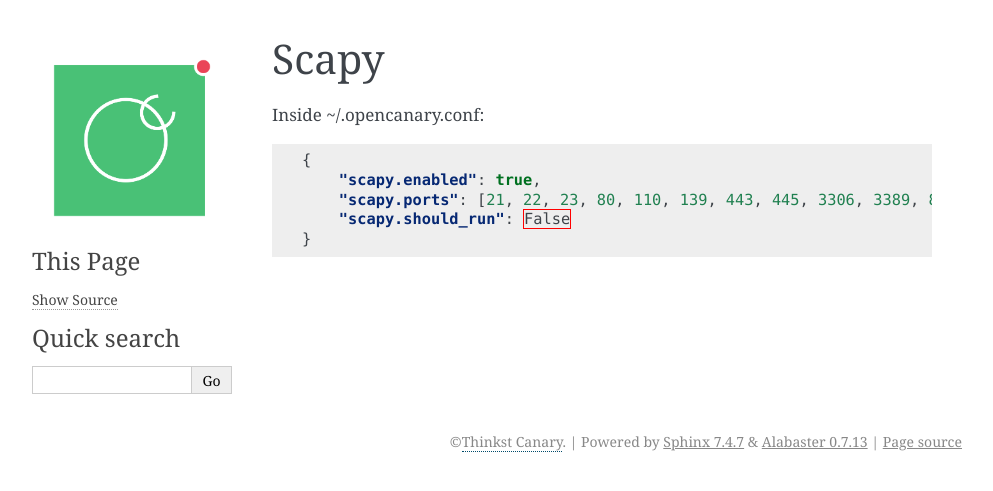
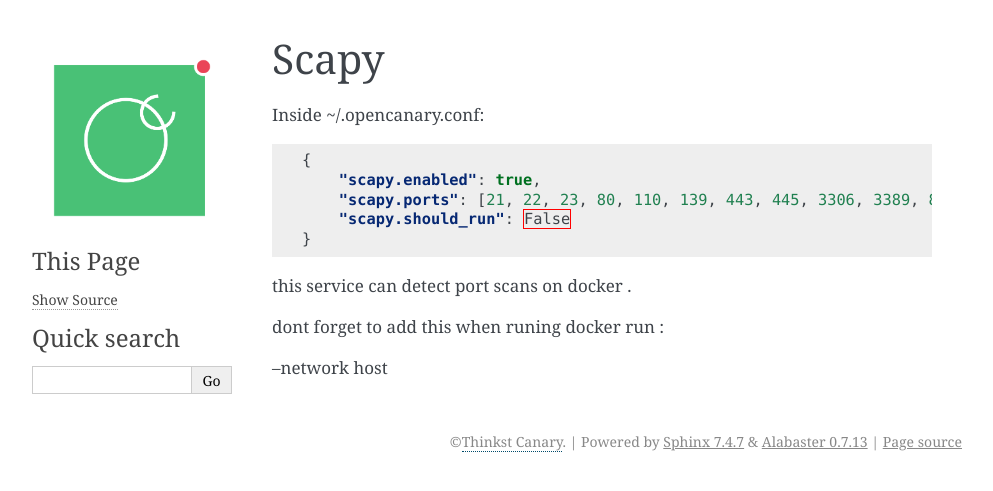
Before and after one commit to thinkst/opencanary, a Sphinx documentation site: the page built from docs/services/scapy.rst, in a window 1280 px wide. Shown: the top 491 px of the page, without its empty margins (148-1141 px from the left). Built offline with Sphinx 7.4.7, drawn with Linux system fonts in a browser that asks for light colours.

Commit message:
Update scapy.rst

```diff
--- a/docs/services/scapy.rst
+++ b/docs/services/scapy.rst
@@ -10,3 +10,9 @@ Inside ~/.opencanary.conf:
        "scapy.ports": [21, 22, 23, 80, 110, 139, 443, 445, 3306, 3389, 8080, 5900],
        "scapy.should_run": False
    }
+
+this service can detect port scans on docker .
+
+dont forget to add this when runing docker run :
+
+--network host
```
